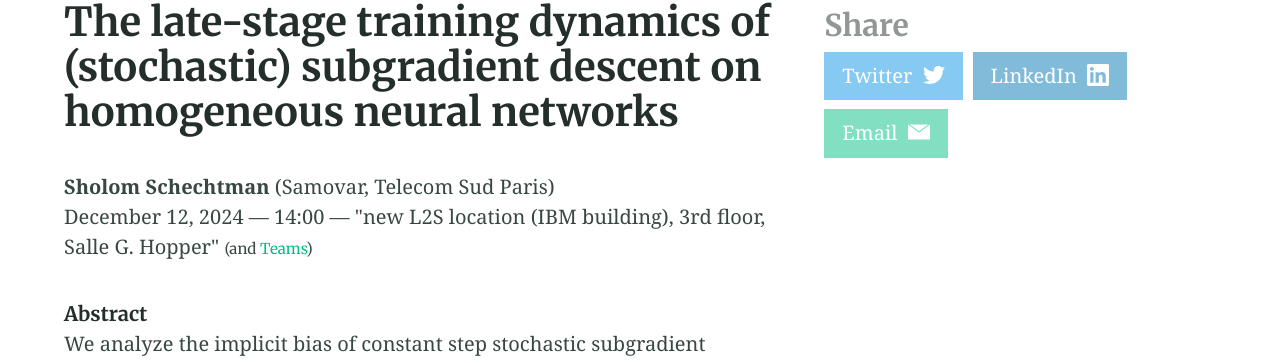
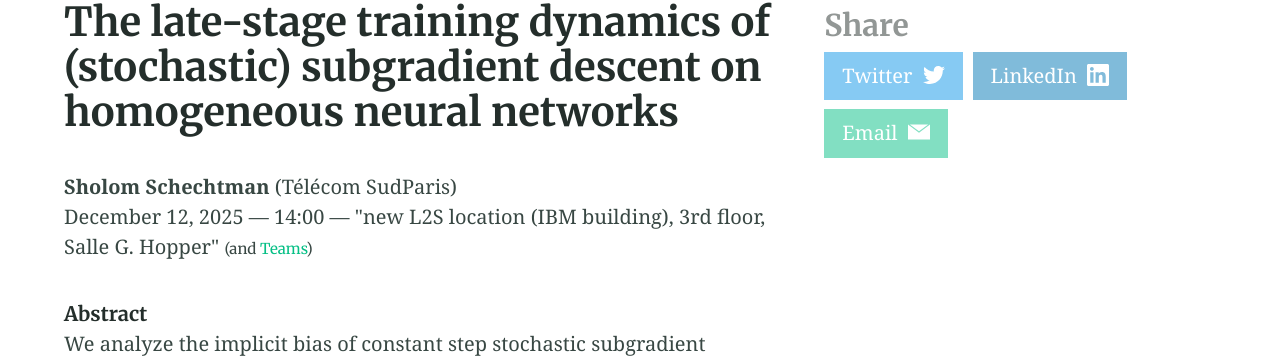
Before and after one commit to s3-seminar/s3-seminar.github.io, a Jekyll site: the page built from _seminars/sholom-schechtman.md, in a window 1280 px wide. Shown: the part 98-461 px from the top of the page. Built offline with Jekyll 4.4.1, drawn with Linux system fonts in a browser that asks for light colours.

Commit message:
Update sholom-schechtman.md

```diff
--- a/_seminars/sholom-schechtman.md
+++ b/_seminars/sholom-schechtman.md
@@ -1,8 +1,8 @@
 ---
 title: "The late-stage training dynamics of (stochastic) subgradient descent on homogeneous neural networks"
 speaker: Sholom Schechtman
-affiliation: Samovar, Telecom Sud Paris
-date: 2024-12-12 14:00
+affiliation: Télécom SudParis
+date: 2025-12-12 14:00
 perso:
 location: new L2S location (IBM building), 3rd floor, Salle G. Hopper
 hybrid: https://teams.microsoft.com/meet/38868898750167?p=VyI9kngl4zrq6lvHzR
```
